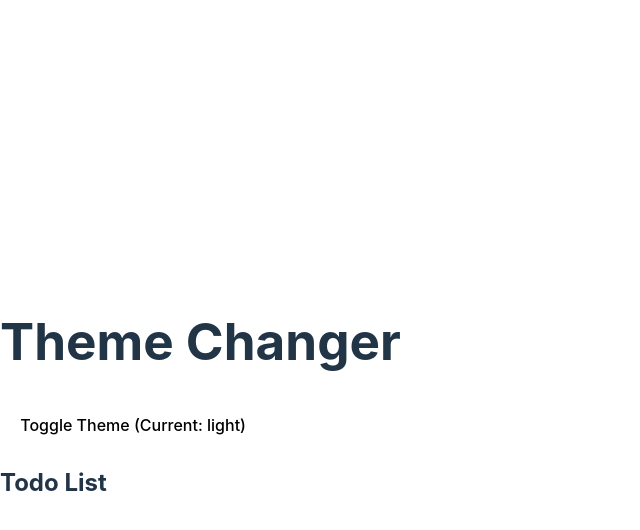
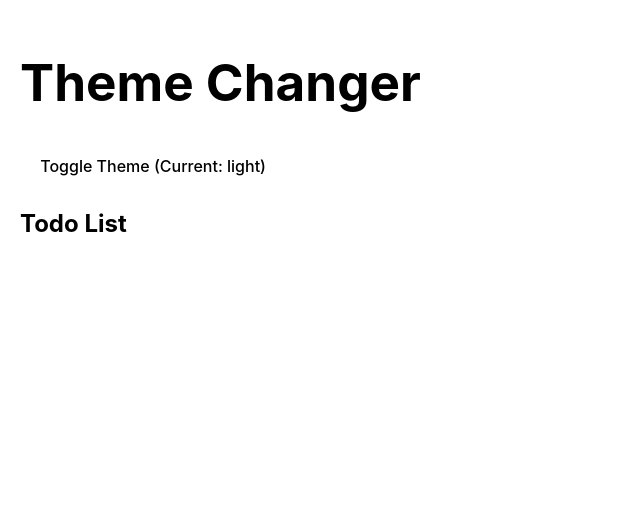
Before and after one commit to MrSankofa/react-interview-prep, a React (Vite) app: page / in a window 1280 px wide. Shown: the top 530 px of the page, without its empty margins (0-640 px from the left). Built offline with nearby package versions, Linux system fonts and the light colour scheme.

Commit message:
completed(feature): changed theme

```diff
--- a/src/App.jsx
+++ b/src/App.jsx
@@ -6,16 +6,14 @@
 
 import { Header } from "./components/Header";
 import { ThemeProvider } from "./global/ThemeContext";
+import { ThemedApp } from "./components/ThemeApp";
 
 const App = () => {
 
 
   return (
     <ThemeProvider>
-      <Header/>
-      <div style={{ margin: '0 auto', maxWidth: '600px' }}>
-        <h2>Todo List</h2>
-      </div>
+      <ThemedApp/>
     </ThemeProvider>
   );
 };
--- a/src/components/Header.jsx
+++ b/src/components/Header.jsx
@@ -7,13 +7,11 @@ export const Header = () => {
 
     return (
         <header style={{background: theme === "light" ? "white" : "black"}}>
-            <h1>Theme Changer</h1>
+            <h1 style={{color: theme === "light" ? "black" : "white"}}>Theme Changer</h1>
 
             <button onClick={toggleTheme} style={{color: theme === "light" ? "black" : "white", background: theme === "light" ? "white" : "black" }}>
                 Toggle Theme (Current: {theme})
             </button>
-
         </header>
-
     );
 }
--- /dev/null
+++ b/src/components/ThemeApp.jsx
@@ -0,0 +1,26 @@
+import { useContext } from "react"
+import { ThemeContext } from "../global/ThemeContext"
+import { Header } from "./Header";
+
+export const ThemedApp = () => {
+    const { theme } = useContext(ThemeContext);
+
+    return (
+        <div
+        contentEditable={true} // Makes entire page editable
+        suppressContentEditableWarning={true} // Prevents React warning about controlled content
+        style={{
+            minHeight: "100vh",
+            width: "100%",
+            margin: 0,
+            padding: 20,
+            outline: "none", // Removes default focus outline
+        }}
+        >
+            <Header />
+            <div style={{ margin: "0 auto", maxWidth: "600px", background: theme === "light" ? "white" : "black", color: theme === "light" ? "black" : "white"}}>
+                <h2>Todo List</h2>
+            </div>
+        </div>
+    );
+}
```
